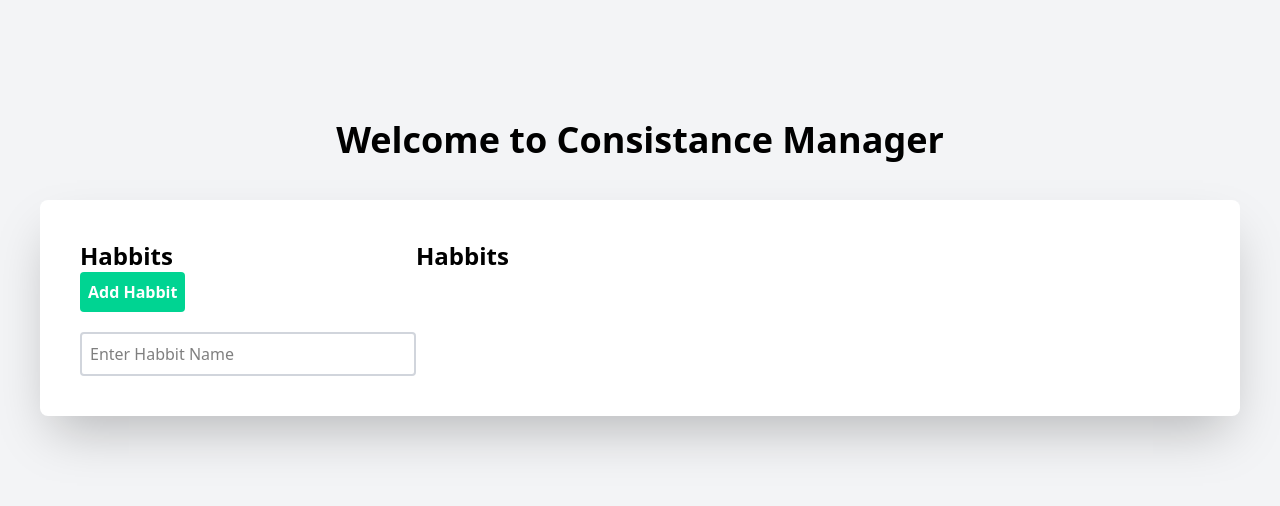
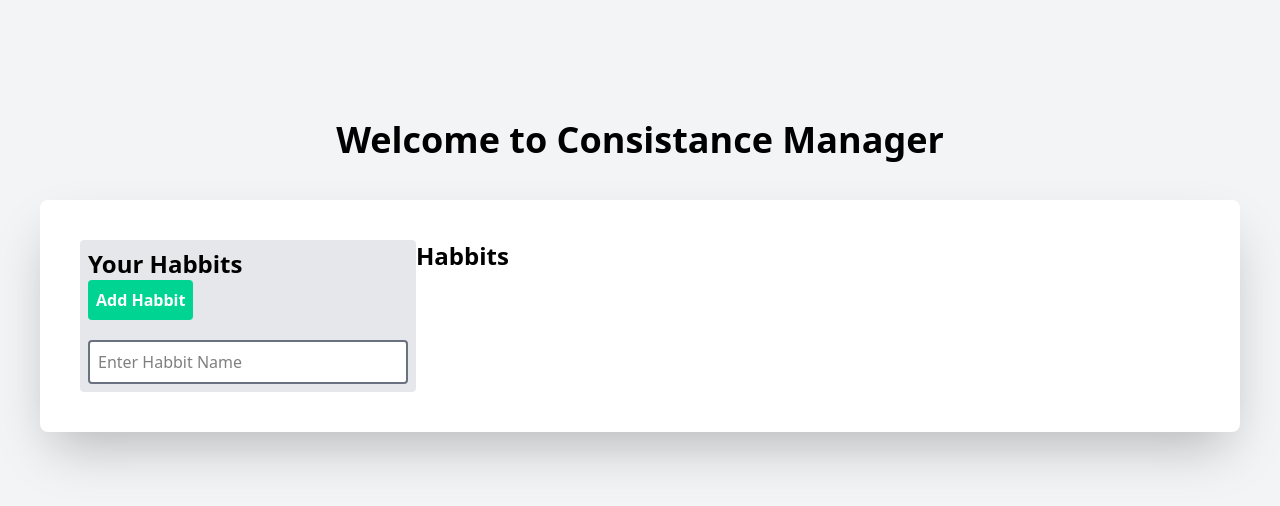
Before and after one commit to talhadar2011/Consistance-Manager, a React (Vite) app: page / in a window 1280 px wide. Both pictures are taken after a click on the button "Add Habbit". Shown: the top 506 px of the page. Built offline with nearby package versions, Linux system fonts and the light colour scheme.

Commit message:
logic Update

```diff
--- a/src/components/Mainpage.tsx
+++ b/src/components/Mainpage.tsx
@@ -2,15 +2,19 @@ import { useState } from "react"
 
 export default function Mainpage() {
     const [inputValue, setInputValue] = useState("");
-    const [habbitList, setHabbitList] = useState<string[]>([])
-    const [addHabbit, setaddHabbit] = useState(false)
+    const [habitList, setHabitList] = useState<string[]>([])
+    const [addHabit, setaddHabit] = useState(false)
     const handleKeyDown = (e:any) => {
-        if (e.key === 'Enter') {
-        // Update your state here
-        setHabbitList([...habbitList, inputValue]);
-        setInputValue(""); // Optional: clear input after enter
-        setaddHabbit(false)
+           if (e.key !== 'Enter') return;
+
+            const trimmedValue = inputValue.trim();
+
+            if (trimmedValue !== "") {
+                setHabitList((prev) => [...prev, trimmedValue]);
+                setInputValue("");
             }
+
+            setaddHabit(false);
     };
     return (
     <div className='w-full h-screen bg-gray-100 p-10'>
@@ -19,17 +23,20 @@ export default function Mainpage() {
 
             <div className='flex bg-white shadow-2xl rounded-lg w-full mt-10 p-10 h-full'>
                 <div className="w-[30%] ">
-                    <h2 className='text-2xl font-semibold text-black'>Habbits</h2>
-                    <button onClick={()=>setaddHabbit(true)} className="bg-emerald-400 rounded p-2 font-bold text-white">Add Habbit</button>
-                    {addHabbit && (
+                    <div className="bg-gray-200 rounded p-2">
+                        <h2 className='text-2xl font-semibold text-black'>Your Habbits</h2>
+                        <button onClick={()=>setaddHabit(true)} className="bg-emerald-400 rounded p-2 font-bold text-white">Add Habbit</button>
+                        {addHabit && (
                             <div>
                                 <input
                                 onChange={(e) => setInputValue(e.target.value)}
                                 onKeyDown={handleKeyDown}
-                            type="text" className="border-2 border-gray-300 rounded p-2 mt-5 w-full" placeholder="Enter Habbit Name" />
+                                type="text" className="bg-white border-2 border-gray-500 rounded p-2 mt-5 w-full" placeholder="Enter Habbit Name" />
                             </div>
                         )}
-                    {habbitList.map((habbit, index) => (
+                    </div>
+
+                    {habitList.map((habbit, index) => (
                         <div key={index} className="mt-2 p-2 bg-gray-200 rounded font-bold">
                             {habbit}
                         </div>
```
Lines whose indentation alone changed are shown as unchanged.
